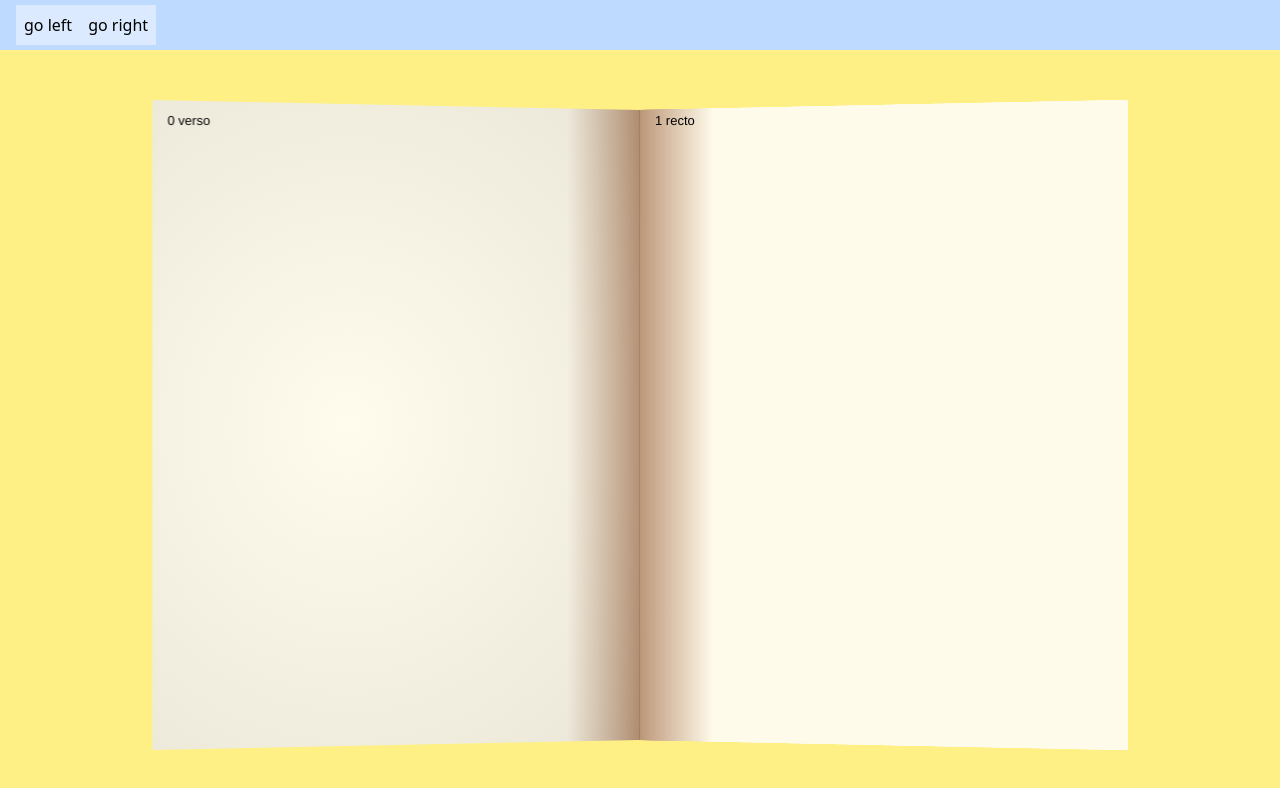
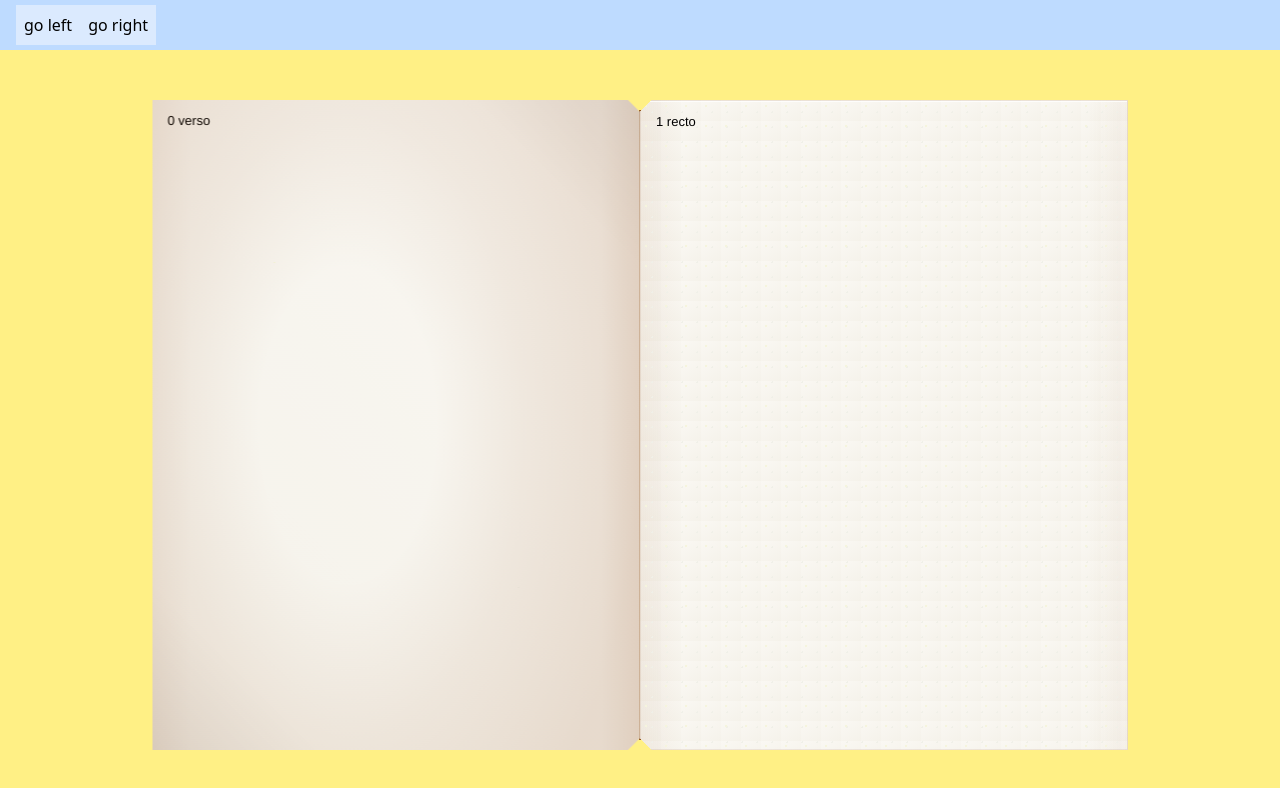
Before and after one commit to ChloeStevovitch/memoloom2, a React (Vite) app: page / in a window 1280 px wide. Shown: the top 788 px of the page. Built offline with nearby package versions, Linux system fonts and the light colour scheme.

Commit message:
corners ok

```diff
--- a/src/style.css
+++ b/src/style.css
@@ -46,32 +46,172 @@
   @apply origin-right;
 }
 
+/* =====================================================
+   PAGES - EFFETS AVANCÉS
+   ===================================================== */
+
 .page {
-  @apply bg-amber-50 via-0% via-amber-900/50 to-15% to-transparent  absolute inset-0 h-full backface-hidden;
+  @apply absolute inset-0 h-full backface-hidden;
+  /* Texture papier subtile */
 }
+
 .page.recto {
-  --p: 10px;
-  clip-path: polygon(0 var(--p), 0 calc(100% - var(--p)), 100% 100%, 100% 0);
-  @apply z-10 rotate-y-0   bg-gradient-to-r;
+  --corner-size: 12px;
+  clip-path: polygon(
+    0 var(--corner-size),
+    var(--corner-size) 0,
+    100% 0,
+    100% 100%,
+    var(--corner-size) 100%,
+    0 calc(100% - var(--corner-size))
+  );
+  @apply z-10;
+  transform: rotateY(0deg);
+  background:
+    /* Grain de papier */ radial-gradient(
+      circle at 25% 25%,
+      #f5f5dc 1px,
+      transparent 1px
+    ),
+    radial-gradient(circle at 75% 75%, #f0f0e8 1px, transparent 1px),
+    /* Couleur de base */ linear-gradient(145deg, #faf8f3, #f5f2ea);
+  background-size: 20px 20px, 15px 15px, 100% 100%;
+
+  /* Ombre portée douce */
+  box-shadow: 0 2px 8px rgba(139, 69, 19, 0.15),
+    inset 0 1px 0 rgba(255, 255, 255, 0.8);
+
+  /* Bordure subtile */
+  border: 1px solid rgba(139, 69, 19, 0.1);
+  /* Gradient directionnel pour simulation de reliure */
+  background-image:
+    /* Texture papier */ radial-gradient(
+      circle at 25% 25%,
+      #f5f5dc 1px,
+      transparent 1px
+    ),
+    radial-gradient(circle at 75% 75%, #f0f0e8 1px, transparent 1px),
+    /* Ombrage reliure */
+      linear-gradient(
+        to right,
+        rgba(139, 69, 19, 0.08) 0%,
+        transparent 8%,
+        transparent 92%,
+        rgba(139, 69, 19, 0.04) 100%
+      ),
+    /* Base */ linear-gradient(145deg, #faf8f3, #f5f2ea);
 }
+
 .page.verso {
-  --p: 10px;
-  clip-path: polygon(100% var(--p), 100% calc(100% - var(--p)), 0 100%, 0 0);
-  @apply z-0 rotate-y-180   bg-gradient-to-l;
+  --corner-size: 12px;
+  clip-path: polygon(
+    0 0,
+    calc(100% - var(--corner-size)) 0,
+    100% var(--corner-size),
+    100% calc(100% - var(--corner-size)),
+    calc(100% - var(--corner-size)) 100%,
+    0 100%
+  );
+  @apply z-0 rotate-y-180;
+  /* Gradient inversé pour le verso */
+  background-image:
+    /* Texture papier */ radial-gradient(
+      circle at 25% 25%,
+      #f5f5dc 1px,
+      transparent 1px
+    ),
+    radial-gradient(circle at 75% 75%, #f0f0e8 1px, transparent 1px),
+    /* Ombrage reliure inversé */
+      linear-gradient(
+        to left,
+        rgba(139, 69, 19, 0.08) 0%,
+        transparent 8%,
+        transparent 92%,
+        rgba(139, 69, 19, 0.04) 100%
+      ),
+    /* Base */ linear-gradient(225deg, #faf8f3, #f5f2ea);
 }
+
+/* =====================================================
+   EFFETS DE LUMIÈRE ET D'OMBRE
+   ===================================================== */
+
+/* Éclairage dynamique pendant le flip */
+.page::before {
+  content: "";
+  position: absolute;
+  inset: 0;
+  background: linear-gradient(
+    90deg,
+    transparent 0%,
+    rgba(255, 255, 255, 0.3) 45%,
+    rgba(255, 255, 255, 0.6) 50%,
+    rgba(255, 255, 255, 0.3) 55%,
+    transparent 100%
+  );
+  opacity: 0;
+  transform: translateX(-100%);
+  transition: all 0.6s ease;
+  pointer-events: none;
+}
+
+/* Ombrage réaliste */
 .page::after {
   content: "";
   position: absolute;
   inset: 0;
-  background: radial-gradient(
-    ellipse at 40% 50%,
-    rgba(255, 255, 255, 0.15),
-    rgba(0, 0, 0, 0.1)
-  );
+  background:
+    /* Ombrage central */ radial-gradient(
+      ellipse 60% 80% at 40% 50%,
+      transparent 30%,
+      rgba(139, 69, 19, 0.08) 60%,
+      rgba(139, 69, 19, 0.15) 100%
+    ),
+    /* Ombrage de bordure */
+      linear-gradient(
+        45deg,
+        rgba(0, 0, 0, 0.05) 0%,
+        transparent 15%,
+        transparent 85%,
+        rgba(0, 0, 0, 0.05) 100%
+      );
   opacity: 0;
-  transition: opacity 0.6s ease;
+  transition: opacity 0.8s ease;
+  pointer-events: none;
+}
+
+/* Activation des effets pendant la rotation */
+.pageContainer.rotate-y-180 .page::before {
+  opacity: 1;
+  transform: translateX(100%);
 }
 
 .pageContainer.rotate-y-180 .page::after {
-  opacity: 0.8;
+  opacity: 1;
 }
+
+/* Effet de courbure subtile */
+.pageContainer {
+  @apply absolute h-full w-full transition-transform duration-1000 ease-in-out z-0;
+  transform-style: preserve-3d;
+  perspective: 1200px;
+
+  /* Animation plus fluide avec bezier personnalisé */
+  transition: transform 1.2s cubic-bezier(0.25, 0.46, 0.45, 0.94);
+}
+
+/* =====================================================
+   EFFETS HOVER ET INTERACTIONS
+   ===================================================== */
+
+.pageContainer:hover .page {
+  box-shadow: 0 4px 16px rgba(139, 69, 19, 0.2),
+    inset 0 1px 0 rgba(255, 255, 255, 0.9);
+  transition: box-shadow 0.3s ease;
+}
+
+/* Effet de surbrillance au survol */
+.pageContainer:hover .page::before {
+  opacity: 0.3;
+  transform: translateX(0);
+}
```
